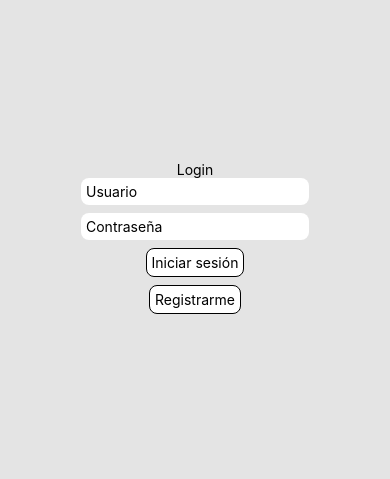
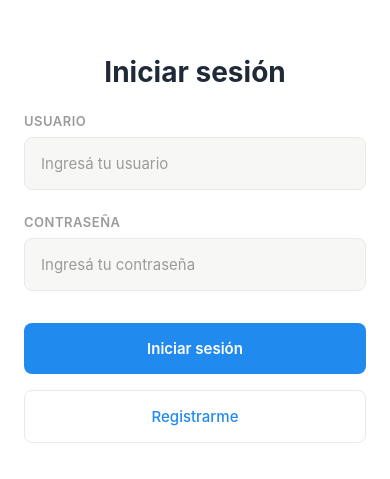
Before and after one commit to YCastEmm/procrastin-ar, a React Native app: screen /Login in a window 390 px wide. Shown: the part 181-660 px from the top of the page. Built offline with nearby package versions, Linux system fonts and the light colour scheme; what expo-notifications would draw is missing.

Commit message:
feat: implementa estilos en login y register screens

```diff
--- a/src/screens/LoginScreen.tsx
+++ b/src/screens/LoginScreen.tsx
@@ -1,94 +1,110 @@
 import { useState } from "react"
-import { Text, TextInput, TouchableOpacity, View, StyleSheet } from "react-native"
-import { StackNavigationProp } from '@react-navigation/stack';
+import { Text, TextInput, TouchableOpacity, StyleSheet } from "react-native"
+import { StackNavigationProp } from '@react-navigation/stack'
 import { RootStackParamList } from "../../App"
-import { verificarUsuario } from "@/services/authService";
-import { SafeAreaView } from "react-native-safe-area-context";
+import { verificarUsuario } from "@/services/authService"
+import { SafeAreaView } from "react-native-safe-area-context"
+import { colors, spacing, typography, radius } from "@/theme"
 
 type LoginScreenProps = {
-    navigation: StackNavigationProp<RootStackParamList> // recibe navigation como prop que viene del stack.navigator
+    navigation: StackNavigationProp<RootStackParamList>
 }
 
 const LoginScreen = ({ navigation }: LoginScreenProps) => {
-
     const [usuario, setUsuario] = useState<string>("")
     const [contraseña, setContraseña] = useState<string>("")
     const [error, setError] = useState<string>("")
 
-
-    // acciona segun al respuesta de verificarUsuario
     const handleLogin = async () => {
         const successfullLogin = await verificarUsuario(usuario, contraseña)
         if (successfullLogin === null) {
             setError("El usuario no existe")
         }
-
         if (successfullLogin === true) {
             navigation.navigate("Home")
         }
-
         if (successfullLogin === false) {
             setError("Credenciales de acceso inválidas")
         }
     }
 
-
     return (
         <SafeAreaView style={styles.container}>
-            <Text>Login</Text>
+            <Text style={styles.title}>Iniciar sesión</Text>
+
+            <Text style={styles.label}>Usuario</Text>
             <TextInput
                 style={styles.textInput}
-                placeholder="Usuario"
+                placeholder="Ingresá tu usuario"
+                placeholderTextColor={colors.textMuted}
                 value={usuario}
                 onChangeText={setUsuario}
             />
+
+            <Text style={styles.label}>Contraseña</Text>
             <TextInput
                 style={styles.textInput}
                 secureTextEntry
-                placeholder="Contraseña"
+                placeholder="Ingresá tu contraseña"
+                placeholderTextColor={colors.textMuted}
                 value={contraseña}
                 onChangeText={setContraseña}
             />
-            <TouchableOpacity
-                style={styles.touchable}
-                onPress={handleLogin}>
-                <Text>Iniciar sesión</Text>
+
+            {error ? <Text style={styles.error}>{error}</Text> : null}
+
+            <TouchableOpacity style={styles.primaryButton} onPress={handleLogin}>
+                <Text style={styles.primaryButtonText}>Iniciar sesión</Text>
             </TouchableOpacity>
-            <TouchableOpacity
-                style={styles.touchable}
-                onPress={() => navigation.navigate("Register")}
-            >
-                <Text>Registrarme</Text>
+
+            <TouchableOpacity style={styles.secondaryButton}
+                onPress={() => navigation.navigate("Register")}>
+                <Text style={styles.secondaryButtonText}>Registrarme</Text>
             </TouchableOpacity>
-            <Text>{error}</Text>
         </SafeAreaView>
     )
 }
 
 const styles = StyleSheet.create({
     container: {
-        flex: 1,
-        justifyContent: 'center',
-        alignItems: 'center',
-        padding: 24,
-        backgroundColor: '#e4e4e4',
+        flex: 1, justifyContent: 'center',
+        paddingHorizontal: spacing.lg, paddingTop: spacing.md,
+        backgroundColor: colors.background,
     },
-
+    title: {
+        fontSize: typography.title, fontWeight: '700', color: colors.text,
+        marginBottom: spacing.lg, textAlign: 'center',
+    },
+    label: {
+        fontSize: typography.sectionHeader, fontWeight: '600',
+        color: colors.textMuted, textTransform: 'uppercase',
+        letterSpacing: 0.5, marginBottom: spacing.sm,
+    },
     textInput: {
-        backgroundColor: '#fff',
-        padding: 5,
-        borderRadius: 8,
-        marginBottom: 8
+        fontSize: typography.body, color: colors.text, borderWidth: 1,
+        borderColor: colors.border, borderRadius: radius.md,
+        backgroundColor: colors.surface, padding: spacing.md,
+        marginBottom: spacing.lg,
     },
-
-    touchable: {
-        borderWidth: 1,
-        borderColor: "#000",
-        backgroundColor: '#fff',
-        padding: 5,
-        borderRadius: 8,
-        marginBottom: 8,
-    }
+    error: {
+        fontSize: typography.caption, color: colors.danger,
+        marginBottom: spacing.md, textAlign: 'center',
+    },
+    primaryButton: {
+        backgroundColor: colors.primary, paddingVertical: spacing.md,
+        borderRadius: radius.md, alignItems: 'center', marginTop: spacing.sm,
+        marginBottom: spacing.md,
+    },
+    primaryButtonText: {
+        fontSize: typography.body, fontWeight: '600', color: '#fff',
+    },
+    secondaryButton: {
+        paddingVertical: spacing.md, borderRadius: radius.md,
+        alignItems: 'center', borderWidth: 1, borderColor: colors.border,
+    },
+    secondaryButtonText: {
+        fontSize: typography.body, fontWeight: '500', color: colors.primary,
+    },
 })
 
 export default LoginScreen
--- a/src/screens/RegisterScreen.tsx
+++ b/src/screens/RegisterScreen.tsx
@@ -1,20 +1,18 @@
 import { StackNavigationProp } from "@react-navigation/stack"
-import { StyleSheet, Text, TextInput, TouchableOpacity, View } from "react-native"
+import { StyleSheet, Text, TextInput, TouchableOpacity } from "react-native"
 import { RootStackParamList } from "../../App"
 import { useState } from "react"
-import AsyncStorage from "@react-native-async-storage/async-storage"
 import { guardarUsuario } from "@/services/authService"
 import { SafeAreaView } from "react-native-safe-area-context"
+import { colors, spacing, typography, radius } from "@/theme"
 
-type RegisterScreenProps ={
+type RegisterScreenProps = {
     navigation: StackNavigationProp<RootStackParamList>
 }
 
-const RegisterScreen = ({navigation} : RegisterScreenProps) => {
-
+const RegisterScreen = ({ navigation }: RegisterScreenProps) => {
     const [usuario, setUsuario] = useState<string>("")
     const [contraseña, setContraseña] = useState<string>("")
-
 
     const handleRegister = async () => {
         await guardarUsuario(usuario, contraseña)
@@ -23,25 +21,34 @@ const RegisterScreen = ({navigation} : RegisterScreenProps) => {
 
     return (
         <SafeAreaView style={styles.container}>
-            <Text>Registro</Text>
+            <Text style={styles.title}>Crear cuenta</Text>
+
+            <Text style={styles.label}>Usuario</Text>
             <TextInput
                 style={styles.textInput}
-                placeholder="Usuario"
+                placeholder="Ingresá tu usuario"
+                placeholderTextColor={colors.textMuted}
                 value={usuario}
                 onChangeText={setUsuario}
             />
+
+            <Text style={styles.label}>Contraseña</Text>
             <TextInput
                 style={styles.textInput}
                 secureTextEntry
-                placeholder="Contraseña"
+                placeholder="Ingresá tu contraseña"
+                placeholderTextColor={colors.textMuted}
                 value={contraseña}
                 onChangeText={setContraseña}
             />
-            <TouchableOpacity
-                style={styles.touchable}
-                onPress={handleRegister}
-            >
-                <Text>Crear usuario</Text>
+
+            <TouchableOpacity style={styles.primaryButton} onPress={handleRegister}>
+                <Text style={styles.primaryButtonText}>Crear usuario</Text>
+            </TouchableOpacity>
+
+            <TouchableOpacity style={styles.secondaryButton}
+                onPress={() => navigation.navigate("Login")}>
+                <Text style={styles.secondaryButtonText}>Ya tengo cuenta</Text>
             </TouchableOpacity>
         </SafeAreaView>
     )
@@ -49,28 +56,40 @@ const RegisterScreen = ({navigation} : RegisterScreenProps) => {
 
 const styles = StyleSheet.create({
     container: {
-        flex: 1,
-        justifyContent: 'center',
-        alignItems: 'center',
-        padding: 24,
-        backgroundColor: '#e4e4e4',
+        flex: 1, justifyContent: 'center',
+        paddingHorizontal: spacing.lg, paddingTop: spacing.md,
+        backgroundColor: colors.background,
     },
-
+    title: {
+        fontSize: typography.title, fontWeight: '700', color: colors.text,
+        marginBottom: spacing.lg, textAlign: 'center',
+    },
+    label: {
+        fontSize: typography.sectionHeader, fontWeight: '600',
+        color: colors.textMuted, textTransform: 'uppercase',
+        letterSpacing: 0.5, marginBottom: spacing.sm,
+    },
     textInput: {
-        backgroundColor: '#fff',
-        padding: 5,
-        borderRadius: 8,
-        marginBottom: 8
+        fontSize: typography.body, color: colors.text, borderWidth: 1,
+        borderColor: colors.border, borderRadius: radius.md,
+        backgroundColor: colors.surface, padding: spacing.md,
+        marginBottom: spacing.lg,
     },
-
-    touchable: {
-        borderWidth: 1,
-        borderColor: "#000",
-        backgroundColor: '#fff',
-        padding: 5,
-        borderRadius: 8,
-        marginBottom: 8,
-    }
+    primaryButton: {
+        backgroundColor: colors.primary, paddingVertical: spacing.md,
+        borderRadius: radius.md, alignItems: 'center', marginTop: spacing.sm,
+        marginBottom: spacing.md,
+    },
+    primaryButtonText: {
+        fontSize: typography.body, fontWeight: '600', color: '#fff',
+    },
+    secondaryButton: {
+        paddingVertical: spacing.md, borderRadius: radius.md,
+        alignItems: 'center', borderWidth: 1, borderColor: colors.border,
+    },
+    secondaryButtonText: {
+        fontSize: typography.body, fontWeight: '500', color: colors.primary,
+    },
 })
 
 export default RegisterScreen
```
